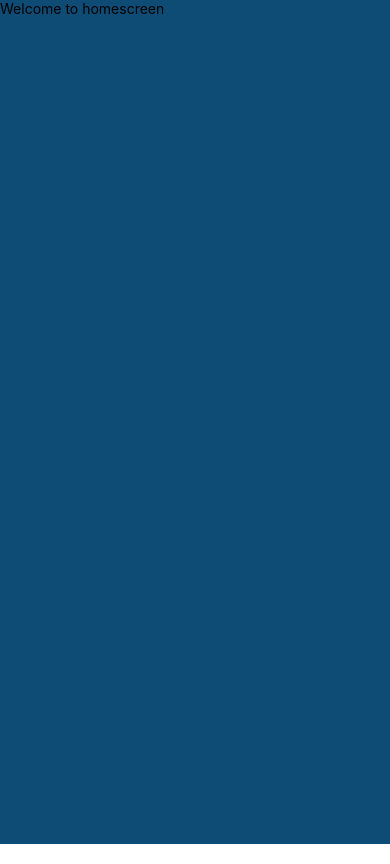
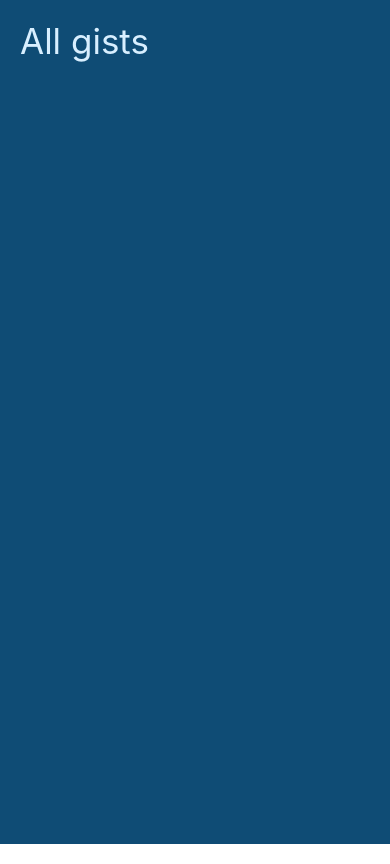
Before and after one commit to ChristianRV29/GistRN, a React Native app: screen / in a window 390 px wide. Built offline with nearby package versions, Linux system fonts and the light colour scheme.

Commit message:
Add some styles to HomeScreen

```diff
--- a/src/screens/HomeScreen.tsx
+++ b/src/screens/HomeScreen.tsx
@@ -1,10 +1,25 @@
-import React from 'react';
-import { Text, View } from 'react-native';
+import React, { useContext } from 'react';
+import { StyleSheet, Text, View } from 'react-native';
+import { useSafeAreaInsets } from 'react-native-safe-area-context';
+
+import { ThemeContext } from '~src/context/theme/theme';
+import { globalStyles } from '~src/styles';
 
 export const HomeScreen = () => {
+  const { theme } = useContext(ThemeContext);
+  const { top } = useSafeAreaInsets();
+
+  const { colors } = theme;
+
   return (
-    <View>
-      <Text>Welcome to homescreen</Text>
+    <View style={{ ...globalStyles.mainWrapper, top: top + 20 }}>
+      <Text style={{ ...styles.textTitle, color: colors.text }}>All gists</Text>
     </View>
   );
 };
+
+const styles = StyleSheet.create({
+  textTitle: {
+    fontSize: 35,
+  },
+});
--- /dev/null
+++ b/src/styles/index.tsx
@@ -0,0 +1,8 @@
+import { StyleSheet } from 'react-native';
+
+export const globalStyles = StyleSheet.create({
+  mainWrapper: {
+    flex: 1,
+    marginHorizontal: 20,
+  },
+});
```
